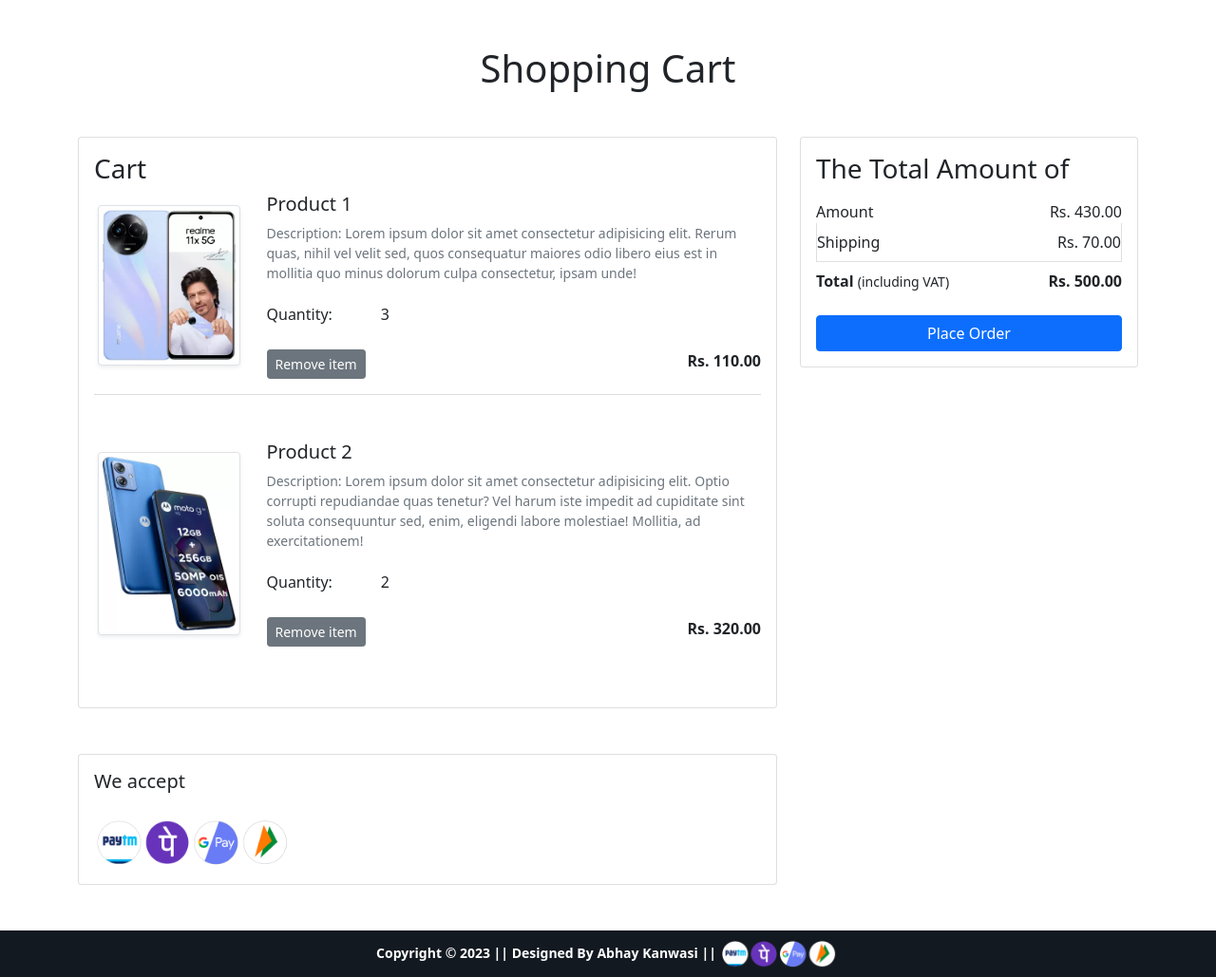
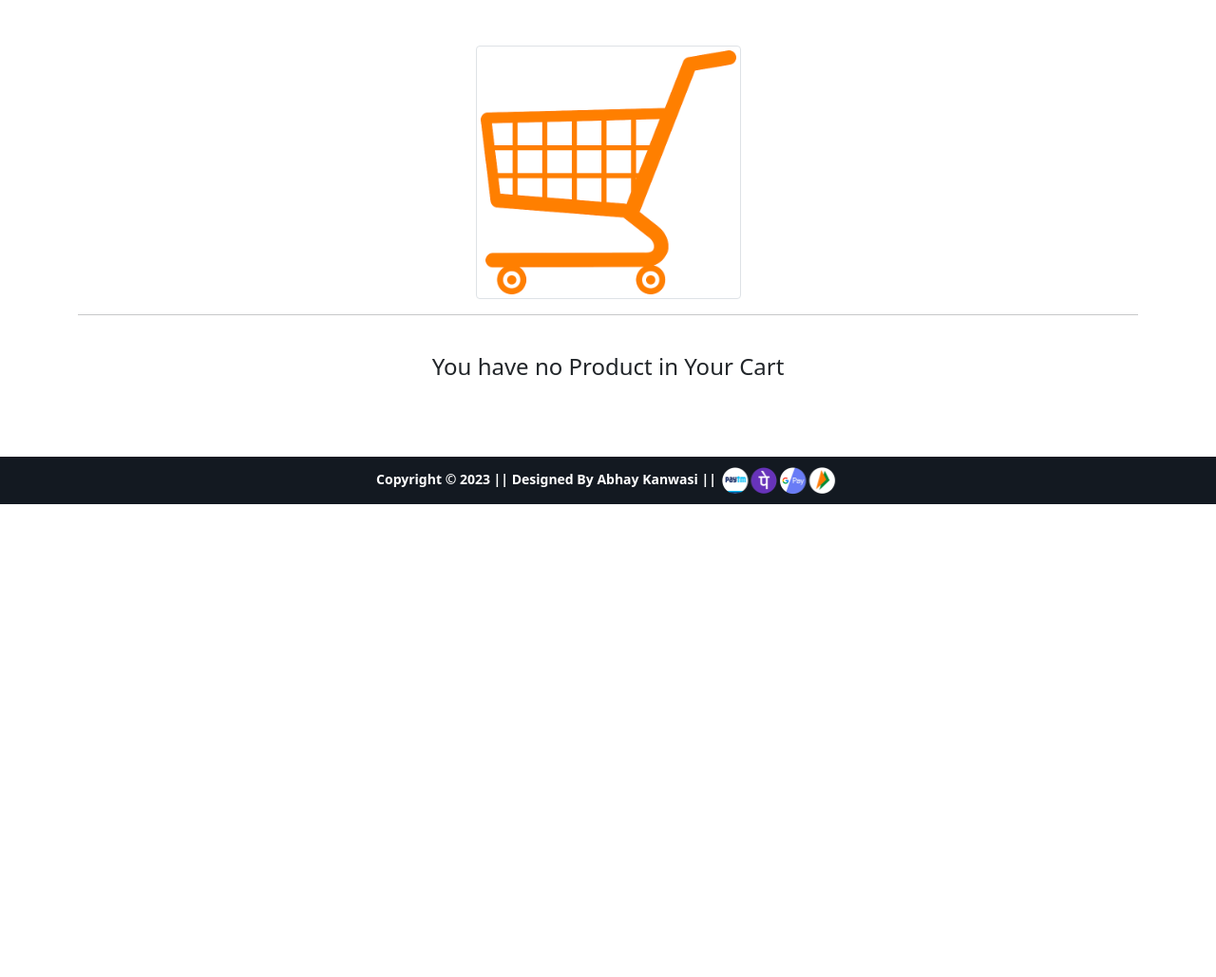
Before and after one commit to Abhay-Kanwasi/Full-stack-Ecommerce-Website, a Django app: page /cart/ in a window 1280 px wide. Shown: the part 87-1116 px from the top of the page at 95% size. After the commit the page ends 618 px from the top, so only its background shows below. Run offline with Django 4.2, Linux system fonts and the light colour scheme; a user stored in the database is signed in; data comes from the database, SQL or seed files in the repository; both versions use the stored data as it was after the commit; some libraries are stand-ins or nearby versions; some web fonts are replaced.

Commit message:
add to cart functionality

```diff
--- a/app/templates/app/addtocart.html
+++ b/app/templates/app/addtocart.html
@@ -1,6 +1,6 @@
 {% extends 'app/base.html' %}
 {% load static %}
-{% block title %}Cart{% endblock title %}
+{% block title %}Cart{% endblock title %} <hr>
 {% block main-content %}
 <div class="container my-5">
  <div class="row">
@@ -9,45 +9,29 @@
   <div class="card">
    <div class="card-body">
     <h3>Cart</h3>
+    {% for cart in carts %}
+    <hr>
     <div class="row">
-     <div class="col-sm-3 text-center align-self-center"><img src="{% static 'app/images/product/1.jpg'%}" alt="" srcset="" class="img-fluid img-thumbnail shadow-sm" height="150" width="150"> </div>
+     <div class="col-sm-3 text-center align-self-center"><img src="{{cart.product.product_image.url}}" alt="" srcset="" class="img-fluid img-thumbnail shadow-sm" height="150" width="150"> </div>
      <div class="col-sm-9">
       <div>
-       <h5>Product 1</h5>
-       <p class="mb-2 text-muted small">Description: Lorem ipsum dolor sit amet consectetur adipisicing elit. Rerum quas, nihil vel velit sed, quos consequatur maiores odio libero eius est in mollitia quo minus dolorum culpa consectetur, ipsam unde!</p>
+       <h5>{{cart.product.title}}</h5>
+       <p class="mb-2 text-muted small">{{cart.product.description}}</p>
        <div class="my-3">
         <label for="quantity">Quantity:</label>
-        <a class="minus-cart btn"><i class="fas fa-minus-square fa-lg"></i></a>
-          <span id="quantity">3</span>
-        <a class="plus-cart btn"><i class="fas fa-plus-square fa-lg"></i></a>
+        <a class="minus-cart btn" pid="{{cart.product.id}}"><i class="fas fa-minus-square fa-lg"></i></a>
+          <span id="quantity">{{cart.quantity}}</span>
+        <a class="plus-cart btn" pid="{{cart.product.id}}"><i class="fas fa-plus-square fa-lg"></i></a>
        </div>
        <div class="d-flex justify-content-between">
-        <a href="#" class="btn btn-sm btn-secondary mr-3">Remove item </a>
-        <p class="mb-0"><span><strong>Rs. 110.00</strong></span></p>
+        <a href="#" class="btn btn-sm btn-secondary mr-3 remove-cart">Remove item </a>
+        <p class="mb-0"><span><strong>Rs. {{cart.product.discount_price}}</strong></span></p>
        </div>
       </div>
      </div>
     </div>
-    <hr class="text-muted">
-    <div class="row my-5">
-     <div class="col-sm-3 text-center align-self-center"> <img src="{% static 'app/images/product/2.jpg'%}" alt="" srcset="" class="img-fluid img-thumbnail shadow-sm" height="150" width="150"></div>
-     <div class="col-sm-9">
-      <div>
-       <h5>Product 2</h5>
-       <p class="mb-2 text-muted small">Description: Lorem ipsum dolor sit amet consectetur adipisicing elit. Optio corrupti repudiandae quas tenetur? Vel harum iste impedit ad cupiditate sint soluta consequuntur sed, enim, eligendi labore molestiae! Mollitia, ad exercitationem!</p>
-       <div class="my-3">
-        <label for="quantity">Quantity:</label>
-        <a class="minus-cart btn"><i class="fas fa-minus-square fa-lg"></i></a>
-          <span id="quantity">2</span>
-        <a class="plus-cart btn"><i class="fas fa-plus-square fa-lg"></i></a>
-       </div>
-       <div class="d-flex justify-content-between">
-        <a href="#" class="btn btn-sm btn-secondary mr-3">Remove item </a>
-        <p class="mb-0"><span><strong>Rs. 320.00</strong></span></p>
-       </div>
-      </div>
-     </div>
-    </div>
+
+    {% endfor %}
    </div>
    </div>
   </div>
@@ -57,13 +41,13 @@
     <div class="card-body">
       <h3>The Total Amount of</h3>
       <ul class="list-group">
-       <li class="list-group-item d-flex justify-content-between align-items-center border-0 px-0 pb-0">Amount<span>Rs. 430.00</span></li>
-       <li class="list-group-item d-flex justify-content-between align-items-center px-0">Shipping<span>Rs. 70.00</span></li>
+       <li class="list-group-item d-flex justify-content-between align-items-center border-0 px-0 pb-0">Amount<span>Rs. <span id="amount">{{amount}}</span></span></li>
+       <li class="list-group-item d-flex justify-content-between align-items-center px-0">Shipping<span>Rs. <span id="shippingamount">{{shipping_amount}}</span></span></li>
        <li class="list-group-item d-flex justify-content-between align-items-center border-0 px-0 mb-3">
         <div>
-           <strong>Total</strong> <small>(including VAT)</small>
+           <strong>Total</strong> <small>(including GST)</small>
          </div>
-         <span><strong>Rs. 500.00</strong></span>
+         <span><strong>Rs. <strong id="totalamount">{{total_amount}}</strong></strong></span>
        </li>
       </ul>
       <div class="d-grid"><a href="{% url 'checkout' %}" class="btn btn-primary">Place Order</a></div>
--- a/app/templates/app/base.html
+++ b/app/templates/app/base.html
@@ -70,7 +70,7 @@
               </ul>
             </li>
             <li class="nav-item mx-2">
-             <a href="{% url 'add-to-cart' %}" class="nav-link text-white"><span class="badge bg-danger">4</span> Cart </a>
+             <a href="{% url 'showcart' %}" class="nav-link text-white"><span class="badge bg-danger">4</span> Cart </a>
             </li>
           {% else %}
             <li class="nav-item mx-2">
--- /dev/null
+++ b/app/templates/app/emptycart.html
@@ -0,0 +1,13 @@
+{% extends 'app/base.html' %}
+{% load static %}
+{% block title %}Empty Cart{% endblock title %}
+{% block main-content %}
+    <div class="container my-5">
+        <div class="row">
+            <div class="text-center">
+                <img src="{% static 'app/images/emptycart.png' %}" alt="" class="img-fluid img-thumbnail w-25"><hr><br>
+                <h4 class="text-center">You have no Product in Your Cart</h4><br>
+            </div>
+        </div>
+    </div>
+{% endblock main-content %}
--- a/app/templates/app/productdetail.html
+++ b/app/templates/app/productdetail.html
@@ -12,7 +12,11 @@
    <hr>
    <p>{{product.description}}</p> <br>
    <h4>Rs. {{product.discount_price}} <small class="fw-light text-decoration-line-through">{{product.selling_price}} </small></h4> <br>
-   <a href="{% url 'add-to-cart' %}" class="btn btn-primary shadow px-5 py-2">Add to Cart</a>
+
+   <form action="/add-to-cart" class="d-inline">
+    <input type="hidden" name="prod_id" value={{product.id}} id="prod_id">
+    <button type="submit" class="btn btn-primary shadow px-5 py-2">Add to Cart</button>
+   </form>
    <a href="{% url 'buy-now' %}" class="btn btn-danger shadow px-5 py-2 ms-4">Buy Now</a>
    <h5 class="mt-5">Available Offers</h5>
    <ul>
--- a/app/urls.py
+++ b/app/urls.py
@@ -8,7 +8,13 @@ from .forms import LoginForm, MyPasswordChangeForm, MyPasswordResetForm, MySetPa
 urlpatterns = [
     path('', views.ProductView.as_view(), name='home'),
     path('product-detail/<int:pk>', views.ProductDetailView.as_view(), name='product-detail'),
-    path('cart/', views.add_to_cart, name='add-to-cart'),
+    path('add-to-cart/', views.add_to_cart, name='add-to-cart'),
+    path('cart/', views.show_cart, name="showcart"),
+
+    path('pluscart/', views.plus_cart),
+    path('minuscart/', views.minus_cart),
+    path('removecart/', views.remove_cart),
+
     path('buy/', views.buy_now, name='buy-now'),
     path('profile/', views.ProfileView.as_view(), name='profile'),
     path('address/', views.address, name='address'),
--- a/app/views.py
+++ b/app/views.py
@@ -1,8 +1,11 @@
-from django.shortcuts import render
+from django.shortcuts import render, redirect
 from django.views import View
 from .models import Product, Cart, Customer, OrderedPlaced
 from .forms import CustomerRegisterationForm, CustomerProfileForm
 from django.contrib import messages
+from django.db.models import Q
+from django.http import JsonResponse
+
 
 class ProductView(View):
     def get(self, request):
@@ -46,7 +49,105 @@ class ProfileView(View):
 
 
 def add_to_cart(request):
- return render(request, 'app/addtocart.html')
+  user = request.user
+  product_id = request.GET.get('prod_id')
+  product = Product.objects.get(id = product_id)
+  Cart(user=user, product = product).save()
+  return redirect('/cart')
+
+def show_cart(request):
+  if request.user.is_authenticated:
+    user = request.user
+    cart = Cart.objects.filter(user = user)
+    print(cart)
+    amount = 0.0
+    shipping_amount = 0.0
+    total_amount = 0.0
+    cart_product = [product for product in Cart.objects.all() if product.user == user]
+    if cart_product:
+      for product in cart_product:
+        tempamount = (product.quantity * product.product.discount_price)
+        amount += tempamount
+        if amount > 500:
+          shipping_amount = 70.0
+        else:
+          shipping_amount = 0.0
+        total_amount = amount + shipping_amount
+      return render(request, 'app/addtocart.html', {'carts' : cart, 'total_amount':total_amount, 'amount' : amount, 'shipping_amount' : shipping_amount})
+    else:
+      return render(request, 'app/emptycart.html')
+
+def plus_cart(request):
+  if request.method == 'GET':
+    prod_id = request.GET['prod_id']
+    # in cart get one object(that's we using get) which product id we have in prod_id and this product must be of loginned user
+    c = Cart.objects.get(Q(product=prod_id) & Q(user=request.user))
+    c.quantity+=1
+    c.save()
+    user = request.user
+    amount = 0.0
+    shipping_amount = 70.0
+    cart_product = [product for product in Cart.objects.all() if product.user == user]
+    for product in cart_product:
+      tempamount = (product.quantity * product.product.discount_price)
+      amount += tempamount
+      if amount > 500:
+        shipping_amount = 70.0
+      else:
+        shipping_amount = 0.0
+      total_amount = amount + shipping_amount
+    data = {
+      'quantity' : c.quantity,
+      'amount' : amount,
+      'shippingamount' : shipping_amount,
+      'totalamount' : total_amount
+    }
+    return JsonResponse(data)
+
+def minus_cart(request):
+  if request.method == 'GET':
+    prod_id = request.GET['prod_id']
+    # in cart get one object(that's we using get) which product id we have in prod_id and this product must be of loginned user
+    c = Cart.objects.get(Q(product=prod_id) & Q(user=request.user))
+    c.quantity-=1
+    c.save()
+    user = request.user
+    amount = 0.0
+    shipping_amount = 70.0
+    cart_product = [product for product in Cart.objects.all() if product.user == user]
+    for product in cart_product:
+      tempamount = (product.quantity * product.product.discount_price)
+      amount += tempamount
+      total_amount = amount + shipping_amount
+    data = {
+      'quantity' : c.quantity,
+      'amount' : amount,
+      'shippingamount' : shipping_amount,
+      'totalamount' : total_amount
+    }
+    return JsonResponse(data)
+
+def remove_cart(request):
+  if request.method == 'GET':
+    prod_id = request.GET['prod_id']
+    # in cart get one object(that's we using get) which product id we have in prod_id and this product must be of loginned user
+    c = Cart.objects.get(Q(product=prod_id) & Q(user=request.user))
+    c.delete()
+    user = request.user
+    amount = 0.0
+    shipping_amount = 70.0
+    cart_product = [product for product in Cart.objects.all() if product.user == user]
+    for product in cart_product:
+      tempamount = (product.quantity * product.product.discount_price)
+      amount += tempamount
+      total_amount = amount + shipping_amount
+    data = {
+      'amount' : amount,
+      'totalamount' : total_amount
+    }
+    return JsonResponse(data)
+
+
 
 def buy_now(request):
  return render(request, 'app/buynow.html')
```
Also changed, not shown: app/static/app/js/myscript.js (+62 -1 lines), db.sqlite3.
